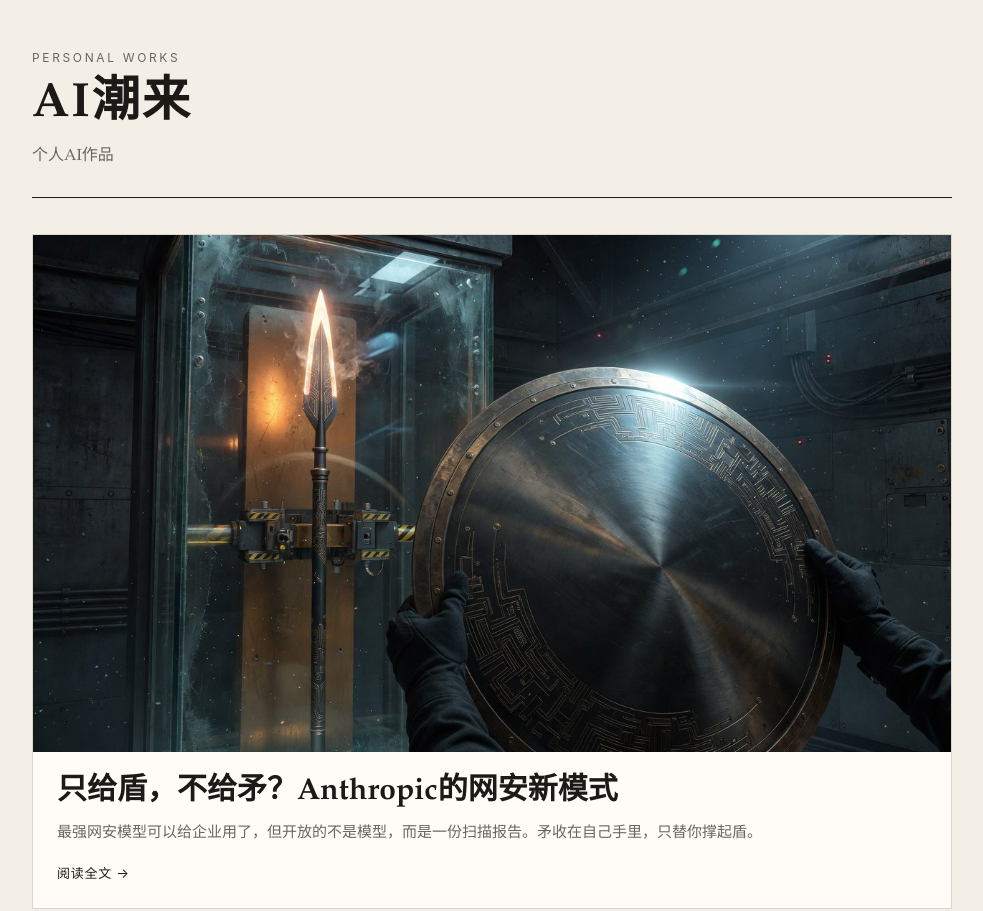
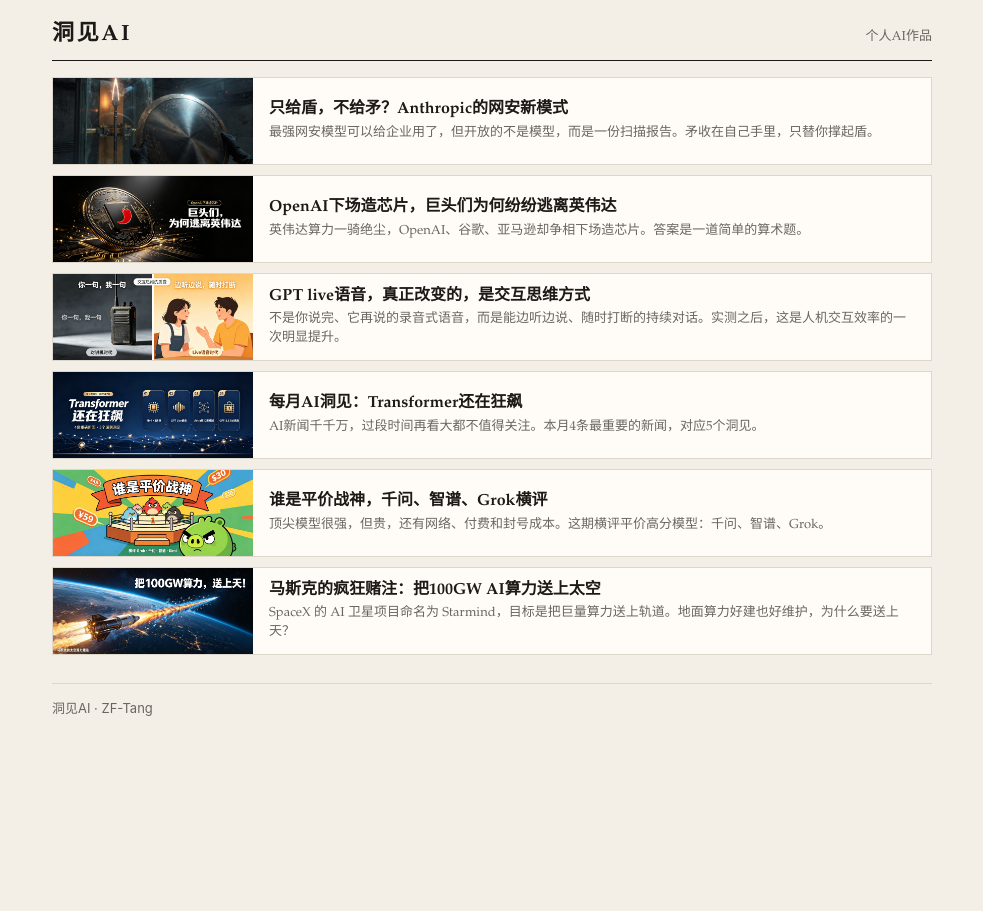
Before and after one commit to ZF-Tang/AI-news, a plain HTML site: page index.html in a window 1280 px wide. Shown: the top 911 px of the page, without its empty margins (148-1131 px from the left). After the commit the page ends 800 px from the top, so only its background shows below. Drawn offline with Linux system fonts and the light colour scheme.

Commit message:
Compact homepage cards and rename site to 洞见AI.

```diff
--- a/index.html
+++ b/index.html
@@ -3,20 +3,19 @@
 <head>
   <meta charset="UTF-8" />
   <meta name="viewport" content="width=device-width, initial-scale=1.0" />
-  <title>AI潮来</title>
+  <title>洞见AI</title>
   <meta name="description" content="个人AI作品" />
   <link rel="stylesheet" href="styles.css" />
 </head>
 <body>
   <div class="wrap">
     <header class="site">
-      <p class="site-kicker">PERSONAL WORKS</p>
-      <h1>AI潮来</h1>
+      <h1>洞见AI</h1>
       <p class="lede">个人AI作品</p>
     </header>
 
     <main class="article-list">
-      <a class="card featured" href="articles/zhi-gei-dun/">
+      <a class="card" href="articles/zhi-gei-dun/">
         <div class="cover">
           <img src="articles/zhi-gei-dun/media/image-01.jpg" alt="只给盾，不给矛" />
         </div>
@@ -84,7 +83,7 @@
     </main>
 
     <footer class="site">
-      AI潮来 · ZF-Tang
+      洞见AI · ZF-Tang
     </footer>
   </div>
 </body>
--- a/styles.css
+++ b/styles.css
@@ -26,49 +26,45 @@
 a { color: inherit; }
 
 .wrap {
-  width: min(920px, calc(100% - 40px));
+  width: min(880px, calc(100% - 40px));
   margin: 0 auto;
-  padding: 48px 0 80px;
+  padding: 18px 0 48px;
 }
 
 header.site {
-  padding-bottom: 28px;
+  display: flex;
+  align-items: baseline;
+  justify-content: space-between;
+  gap: 16px;
+  padding: 4px 0 12px;
   border-bottom: 1px solid var(--ink);
-  margin-bottom: 36px;
-}
-
-.site-kicker {
-  margin: 0 0 10px;
-  font-family: -apple-system, BlinkMacSystemFont, "PingFang SC", "Microsoft YaHei", sans-serif;
-  font-size: 12px;
-  letter-spacing: 0.22em;
-  text-transform: uppercase;
-  color: var(--muted);
+  margin-bottom: 16px;
 }
 
 .site h1 {
-  margin: 0 0 10px;
-  font-size: clamp(32px, 6vw, 48px);
+  margin: 0;
+  font-size: 22px;
   font-weight: 700;
-  letter-spacing: 0.04em;
-  line-height: 1.15;
+  letter-spacing: 0.12em;
+  line-height: 1.2;
 }
 
 .site .lede {
   margin: 0;
-  max-width: 36em;
   color: var(--muted);
-  font-size: 16px;
+  font-size: 13px;
 }
 
 .article-list {
   display: grid;
-  gap: 28px;
+  gap: 10px;
 }
 
 .card {
   display: grid;
-  grid-template-columns: 1fr;
+  grid-template-columns: 200px 1fr;
+  gap: 16px;
+  align-items: center;
   background: var(--paper);
   border: 1px solid var(--line);
   text-decoration: none;
@@ -78,73 +74,74 @@
 }
 
 .card:hover {
-  transform: translateY(-2px);
-  box-shadow: 0 10px 24px rgba(28, 25, 23, 0.08);
+  transform: translateY(-1px);
+  box-shadow: 0 8px 18px rgba(28, 25, 23, 0.07);
 }
 
 .cover {
   display: block;
+  height: 86px;
   background: #e7e0d4;
+  overflow: hidden;
 }
 
 .cover img {
   display: block;
   width: 100%;
-  height: auto;
+  height: 100%;
+  object-fit: cover;
+  object-position: center;
 }
 
 .body {
-  padding: 18px 22px 22px;
+  padding: 8px 14px 8px 0;
+  min-width: 0;
   display: flex;
   flex-direction: column;
   justify-content: center;
 }
 
-.card.featured .body {
-  padding: 20px 24px 24px;
-}
-
 .card h2 {
-  margin: 0 0 10px;
-  font-size: 22px;
+  margin: 0 0 4px;
+  font-size: 16px;
   line-height: 1.35;
   font-weight: 700;
-}
-
-.card.featured h2 {
-  font-size: clamp(24px, 3vw, 30px);
+  display: -webkit-box;
+  -webkit-line-clamp: 2;
+  line-clamp: 2;
+  -webkit-box-orient: vertical;
+  overflow: hidden;
 }
 
 .excerpt {
   margin: 0;
   color: var(--muted);
-  font-size: 15px;
+  font-size: 13px;
+  line-height: 1.45;
+  display: -webkit-box;
+  -webkit-line-clamp: 2;
+  line-clamp: 2;
+  -webkit-box-orient: vertical;
+  overflow: hidden;
 }
 
 .more {
-  margin: 16px 0 0;
-  font-family: -apple-system, BlinkMacSystemFont, "PingFang SC", "Microsoft YaHei", sans-serif;
-  font-size: 13px;
-  letter-spacing: 0.06em;
-  color: var(--ink);
-}
-
-.card:hover .more {
-  color: var(--accent);
+  display: none;
 }
 
 footer.site {
-  margin-top: 48px;
-  padding-top: 18px;
+  margin-top: 28px;
+  padding-top: 14px;
   border-top: 1px solid var(--line);
   color: var(--muted);
   font-family: -apple-system, BlinkMacSystemFont, "PingFang SC", "Microsoft YaHei", sans-serif;
   font-size: 13px;
 }
 
-@media (max-width: 760px) {
-  .wrap { width: calc(100% - 28px); padding-top: 28px; }
-  .body,
-  .card.featured .body { padding: 16px 16px 18px; }
-  .card h2 { font-size: 20px; }
+@media (max-width: 640px) {
+  .wrap { width: calc(100% - 24px); padding-top: 14px; }
+  .card { grid-template-columns: 132px 1fr; gap: 12px; }
+  .cover { height: 64px; }
+  .body { padding: 8px 10px 8px 0; }
+  .card h2 { font-size: 15px; }
 }
```
